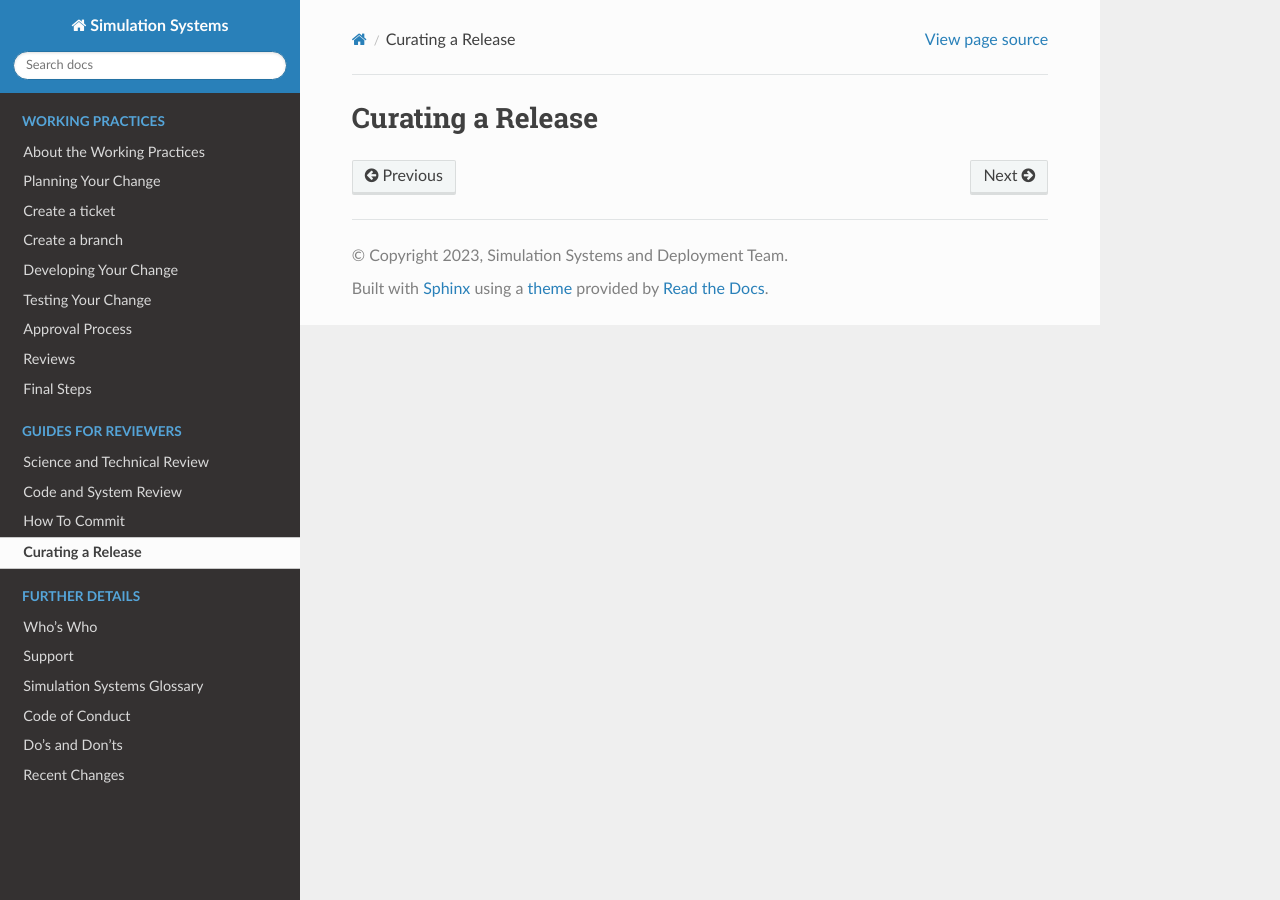
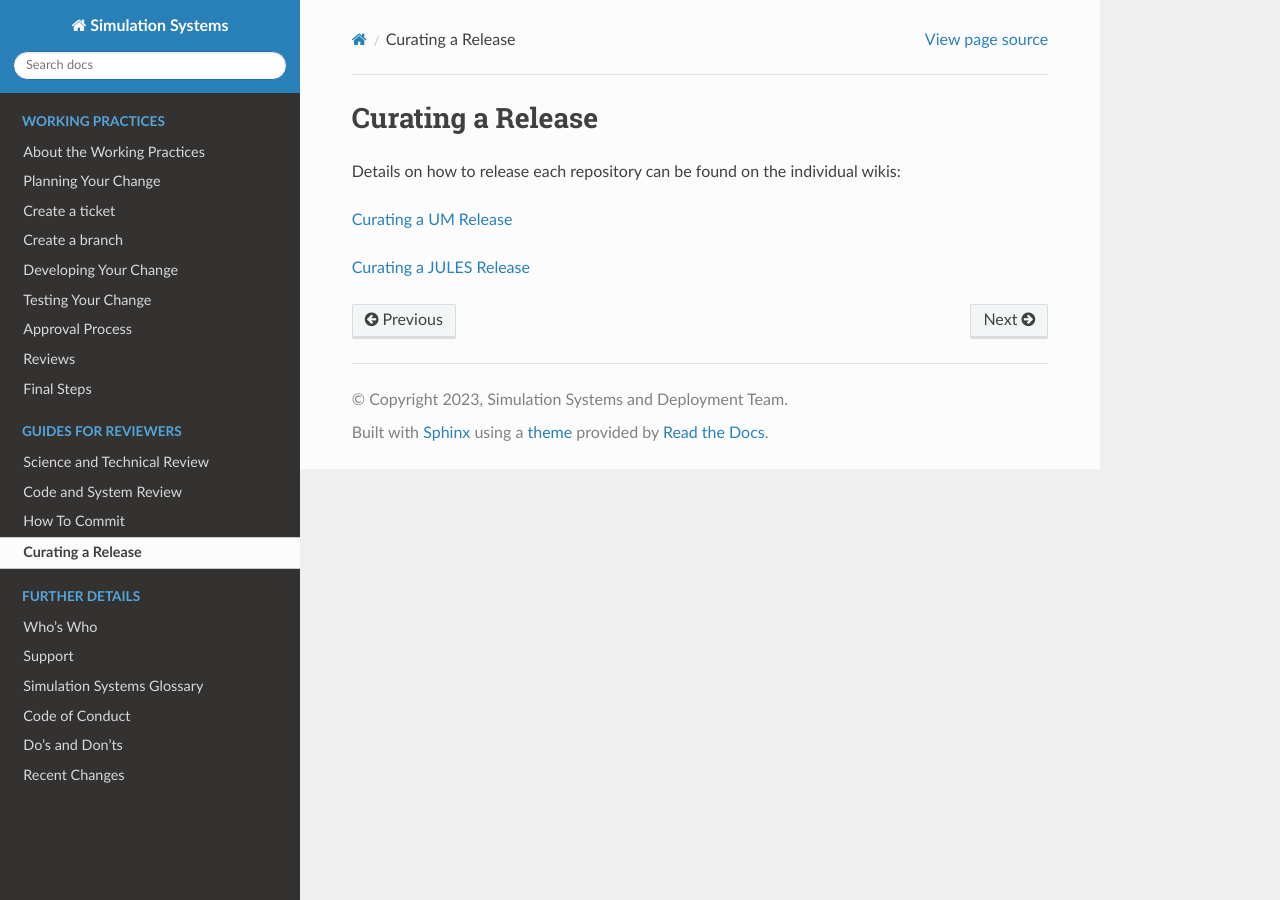
Before and after one commit to MetOffice/simulation-systems, a Sphinx documentation site: the page built from source/Reviewers/curaterelease.rst, in a window 1280 px wide. Built offline with Sphinx 7.4.7 and the Read the Docs theme 2.0.0, drawn with Linux system fonts in a browser that asks for light colours.

Commit message:
filling in curating a release page

```diff
--- a/source/Reviewers/curaterelease.rst
+++ b/source/Reviewers/curaterelease.rst
@@ -1,2 +1,8 @@
 Curating a Release
 ==================
+
+Details on how to release each repository can be found on the individual wikis:
+
+`Curating a UM Release <https://code.metoffice.gov.uk/trac/um/wiki/CuratingARelease>`_
+
+`Curating a JULES Release <https://code.metoffice.gov.uk/trac/jules/wiki/CuratingARelease>`_
```
